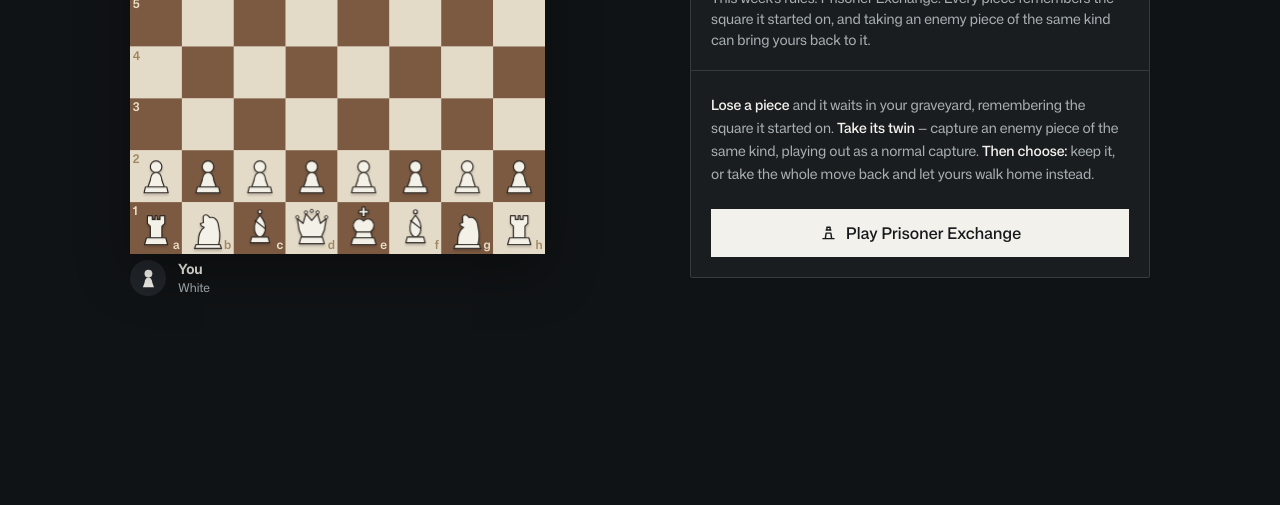
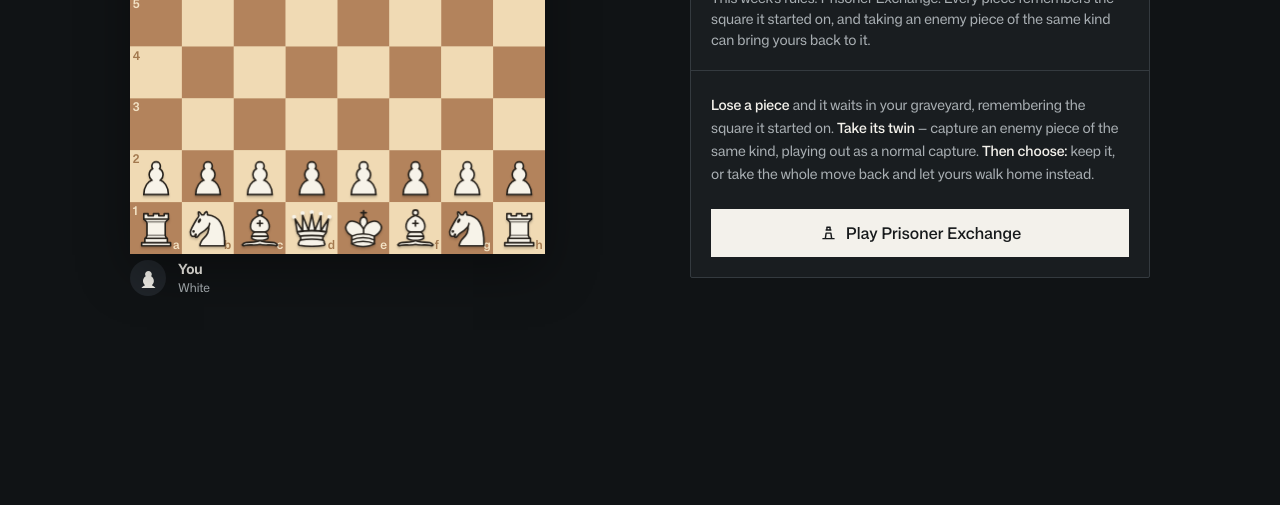
Before and after one commit to mjcreations123/chess-mottys-version, a website with bundled scripts: page index.html in a window 1280 px wide. Shown: the part 295-800 px from the top of the page. Built offline with nearby package versions, Linux system fonts and the light colour scheme.

Commit message:
Replace hand-drawn pieces with the real cburnett set (CC BY-SA 3.0)
Three rounds of hand-drawn original pieces, each guessing SVG bezier curves
through text and then self-grading the result, did not converge -- the
owner's read of round three's self-review ("did you seriously say the rook
looks good... the king is absolutely hideous") confirmed my own visual
judgment on this specific task was not reliable enough to keep iterating on.

Replaced with Colin M. L. Burnett's "cburnett" set -- the piece set behind
Wikipedia's chess diagrams and lichess's default, dual-licensed GFDL 1.2+ /
CC BY-SA 3.0 (https://commons.wikimedia.org/wiki/Category:SVG_chess_pieces).
Used unmodified apart from recoloring (fill/stroke swapped to this project's
palette; geometry untouched) -- vendored directly into js/ui/pieces.js as
inline path data rather than external asset files, keeping the existing
sprite/`<use>` rendering path unchanged. Attribution added to the Rules
modal per the license's requirement.

Reused the real knight and pawn geometry (not my own draft) for the brand
mark, both playerbar avatars, the bot-taunt glyph, and the favicon, so
identity stays visually consistent with the board pieces.

Board square colors (from the prior commit, unrelated to this one) stay as
the proven cream/warm-tan pairing close to what most major chess platforms
use, rather than a brand-matched color that read as muddy.

Full test suite passes (game logic is untouched; this is rendering only).

```diff
--- a/css/style.css
+++ b/css/style.css
@@ -36,8 +36,8 @@ body {
   --accent-ink: #2a0f09;
   --signal: #e4b75d;
   --signal-ink: #241c0b;
-  --sq-light: #e4dac8;
-  --sq-dark: #7c5a42;
+  --sq-light: #f0dab4;
+  --sq-dark: #b3835c;
   --move: rgba(228, 183, 93, .55);
   --focus: #ff9a85;
 
@@ -239,8 +239,8 @@ button, a { -webkit-tap-highlight-color: transparent; }
 }
 .coord--rank { top: 5%; left: 5%; }
 .coord--file { bottom: 5%; right: 5%; }
-.coord--on-light { color: #a08862; }
-.coord--on-dark { color: #ecdfc8; }
+.coord--on-light { color: #a3794f; }
+.coord--on-dark { color: #f3e2c4; }
 .piece {
   position: absolute;
   width: 12.5%;
@@ -696,6 +696,9 @@ button, a { -webkit-tap-highlight-color: transparent; }
 .rule-list li { display: grid; grid-template-columns: 28px 1fr; gap: var(--s-3); color: var(--muted); line-height: 1.5; }
 .rule-list b { color: var(--text); }
 .rule-mark { color: var(--accent); font-weight: var(--w-bold); }
+.credit-line { margin: var(--s-4) 0 0; color: var(--muted); font-size: var(--t-micro); }
+.credit-line a { color: var(--muted); }
+.credit-line a:hover { color: var(--text); }
 
 /* The end of the game should be readable from across the room, and it should
    say what happened to YOU rather than make you work it out. */
--- a/index.html
+++ b/index.html
@@ -26,8 +26,9 @@
 
   <header class="topbar">
     <a class="brand" href="/" aria-label="Chess, Motty's Version home">
-      <svg class="brand__mark" viewBox="24 16 56 72" aria-hidden="true">
-        <path d="M30,84 C29,66 33,54 42,48 L36,45 L34,40.5 L40.5,38.5 L40,26 C42,22 47,21 50,24 L54,28 C62,26 69,31 71,40 L74,58 C75,68 74,77 72,84 Z"/>
+      <svg class="brand__mark" viewBox="4 4 38 28" aria-hidden="true">
+        <path d="M22 10c10.5 1 16.5 8 16 29H15c0-9 10-6.5 8-21"/>
+        <path d="M24 18c.38 2.91-5.55 7.37-8 9-3 2-2.82 4.34-5 4-1.042-.94 1.41-3.04 0-3-1 0 .19 1.23-1 2-1 0-4.003 1-4-4 0-2 6-12 6-12s1.89-1.9 2-3.5c-.73-.994-.5-2-.5-3 1-1 3 2.5 3 2.5h2s.78-1.992 2.5-3c1 0 1 3 1 3"/>
       </svg>
       <span>Chess <b>(Motty's Version)</b></span>
     </a>
@@ -51,7 +52,7 @@
     <section class="arena" aria-label="Current chess game">
       <div class="playerbar playerbar--top" id="row-top">
         <div class="avatar avatar--bot" id="top-avatar" aria-hidden="true">
-          <svg viewBox="24 16 56 72"><path d="M30,84 C29,66 33,54 42,48 L36,45 L34,40.5 L40.5,38.5 L40,26 C42,22 47,21 50,24 L54,28 C62,26 69,31 71,40 L74,58 C75,68 74,77 72,84 Z"/></svg>
+          <svg viewBox="4 4 38 28"><path d="M22 10c10.5 1 16.5 8 16 29H15c0-9 10-6.5 8-21"/><path d="M24 18c.38 2.91-5.55 7.37-8 9-3 2-2.82 4.34-5 4-1.042-.94 1.41-3.04 0-3-1 0 .19 1.23-1 2-1 0-4.003 1-4-4 0-2 6-12 6-12s1.89-1.9 2-3.5c-.73-.994-.5-2-.5-3 1-1 3 2.5 3 2.5h2s.78-1.992 2.5-3c1 0 1 3 1 3"/></svg>
         </div>
         <div class="playerbar__identity">
           <strong id="top-name">MottyBot</strong>
@@ -80,7 +81,7 @@
 
       <div class="playerbar playerbar--bottom" id="row-bottom">
         <div class="avatar avatar--you" id="bottom-avatar" aria-hidden="true">
-          <svg viewBox="18 16 64 58"><circle cx="50" cy="30" r="12"/><path d="M38,58 C39,48 43,42 50,42 C57,42 61,48 62,58 L67,72 H33 Z"/></svg>
+          <svg viewBox="10 8 25 20"><path d="M22.5 9c-2.21 0-4 1.79-4 4 0 .89.29 1.71.78 2.38C17.33 16.5 16 18.59 16 21c0 2.03.94 3.84 2.41 5.03-3 1.06-7.41 5.55-7.41 13.47h23c0-7.92-4.41-12.41-7.41-13.47 1.47-1.19 2.41-3 2.41-5.03 0-2.41-1.33-4.5-3.28-5.62.49-.67.78-1.49.78-2.38 0-2.21-1.79-4-4-4z"/></svg>
         </div>
         <div class="playerbar__identity">
           <strong id="bottom-name">You</strong>
@@ -91,7 +92,7 @@
       </div>
 
       <div class="bot-taunt" id="bot-taunt" aria-live="polite" data-empty="true">
-        <span class="bot-taunt__who" aria-hidden="true"><svg viewBox="24 16 56 72"><path d="M30,84 C29,66 33,54 42,48 L36,45 L34,40.5 L40.5,38.5 L40,26 C42,22 47,21 50,24 L54,28 C62,26 69,31 71,40 L74,58 C75,68 74,77 72,84 Z"/></svg></span>
+        <span class="bot-taunt__who" aria-hidden="true"><svg viewBox="4 4 38 28"><path d="M22 10c10.5 1 16.5 8 16 29H15c0-9 10-6.5 8-21"/><path d="M24 18c.38 2.91-5.55 7.37-8 9-3 2-2.82 4.34-5 4-1.042-.94 1.41-3.04 0-3-1 0 .19 1.23-1 2-1 0-4.003 1-4-4 0-2 6-12 6-12s1.89-1.9 2-3.5c-.73-.994-.5-2-.5-3 1-1 3 2.5 3 2.5h2s.78-1.992 2.5-3c1 0 1 3 1 3"/></svg></span>
         <span class="bot-taunt__line" id="bot-taunt-line"></span>
       </div>
     </section>
--- a/js/main.js
+++ b/js/main.js
@@ -1409,6 +1409,7 @@ function showRules() {
         <li><span class="rule-mark">5</span><span><b>No limits, and MottyBot plays the same way.</b> Every fresh matching capture is another chance, each return uses up one dead piece, and MottyBot will take its own pieces back the moment you let it.</span></li>
         <li><span class="rule-mark">6</span><span><b>Everything else is chess.</b> Check, checkmate, castling, promotion. Draws: stalemate, threefold repetition, the fifty-move rule, or nothing left but the two kings. A returned rook cannot castle, and in check a return must block the check.</span></li>
       </ol>
+      <p class="credit-line">Chess pieces by Colin M. L. Burnett, <a href="https://creativecommons.org/licenses/by-sa/3.0/" target="_blank" rel="noopener">CC BY-SA 3.0</a>.</p>
       <div class="button-stack"><button class="btn btn--primary" id="rules-ok">Got it</button></div>
     </div>`);
   $('rules-ok').onclick = hideModal;
--- a/js/ui/pieces.js
+++ b/js/ui/pieces.js
@@ -1,73 +1,122 @@
-// Original piece set: flat solid silhouette, thin single-weight accent line,
-// no cartoon shading or "cute" detail (the old set's knight had a drawn eye
-// dot and a heavy uniform 4.35px outline that read as a toy/mascot set, not
-// a chess set). Geometry composed from scratch, not traced from any existing
-// set or engine.
+// Piece set: "cburnett" by Colin M.L. Burnett, used unmodified apart from
+// recoloring to this project's palette. Dual-licensed GNU Free Documentation
+// License 1.2+ and Creative Commons Attribution-ShareAlike 3.0 Unported.
+// Source: https://commons.wikimedia.org/wiki/Category:SVG_chess_pieces
+// Author: Colin M.L. Burnett. License: https://creativecommons.org/licenses/by-sa/3.0/
+//
+// Three attempts at drawing an original set from scratch (thick uniform
+// outline with a cartoon eye; then rebuilt anatomy for the knight only;
+// then rebuilt proportions for the rest without ever getting a reliable
+// read on whether the result actually looked right) did not produce
+// something that reads as well-made. Motty's version has plenty of its own
+// original design elsewhere -- pieces don't need to be reinvented to prove
+// that, and a battle-tested, professionally-drawn set serves the game
+// better than another guess. Recolored (fill/stroke only, geometry
+// untouched) to this project's palette; see attribution above.
 
 const THEME = {
-  w: { fill: '#F4F1E8', line: '#2B2620' },
-  b: { fill: '#23282C', line: '#0C0E0F' },
+  w: { fill: '#F7F3E9', line: '#241f19', hi: '#241f19' },
+  b: { fill: '#26211d', line: '#0a0806', hi: '#6b5d4f' },
 };
-
-const SW = 2.4; // crisp thin line, not a coloring-book outline
 
 function wrap(color, inner) {
   const c = THEME[color];
   return inner
     .replaceAll('{F}', c.fill)
     .replaceAll('{L}', c.line)
-    .replaceAll('{W}', String(SW));
+    .replaceAll('{H}', c.hi);
 }
 
 const SHAPES = {
-  // Pawn: ball head, tapered body, plinth. Three shapes, nothing more.
-  p: `
-    <circle cx="50" cy="30" r="12" fill="{F}" stroke="{L}" stroke-width="{W}"/>
-    <path d="M38,58 C39,48 43,42 50,42 C57,42 61,48 62,58 L67,72 H33 Z"
-          fill="{F}" stroke="{L}" stroke-width="{W}" stroke-linejoin="round"/>
-    <path d="M28,72 H72 L75,84 H25 Z" fill="{F}" stroke="{L}" stroke-width="{W}" stroke-linejoin="round"/>
-  `,
-  // Rook: square crenellated tower, straight shaft, plinth.
-  r: `
-    <path d="M32,24 H42 V32 H48 V24 H52 V32 H58 V24 H68 V40 L62,46 V70 H38 V46 L32,40 Z"
-          fill="{F}" stroke="{L}" stroke-width="{W}" stroke-linejoin="round"/>
-    <path d="M30,70 H70 L74,84 H26 Z" fill="{F}" stroke="{L}" stroke-width="{W}" stroke-linejoin="round"/>
-  `,
-  // Knight: horse-head profile, cut ear notch (not a drawn eye), plinth.
-  n: `
-    <path d="M30,84 C29,66 33,54 42,48 L36,45 L34,40.5 L40.5,38.5 L40,26 C42,22 47,21 50,24
-             L54,28 C62,26 69,31 71,40 L74,58 C75,68 74,77 72,84 Z"
-          fill="{F}" stroke="{L}" stroke-width="{W}" stroke-linejoin="round"/>
-    <path d="M25,84 H75 L78,92 H22 Z" fill="{F}" stroke="{L}" stroke-width="{W}" stroke-linejoin="round"/>
-  `,
-  // Bishop: ball finial, tapered mitre with a single diagonal slit, plinth.
-  b: `
-    <circle cx="50" cy="16" r="4" fill="{F}" stroke="{L}" stroke-width="{W}"/>
-    <path d="M50,23 C58,32 63,42 61,54 C60,62 55,68 50,68 C45,68 40,62 39,54 C37,42 42,32 50,23 Z"
-          fill="{F}" stroke="{L}" stroke-width="{W}" stroke-linejoin="round"/>
-    <path d="M40,34 L60,50" stroke="{L}" stroke-width="2.6" stroke-linecap="round" fill="none"/>
-    <path d="M33,68 H67 L70,80 H30 Z" fill="{F}" stroke="{L}" stroke-width="{W}" stroke-linejoin="round"/>
-  `,
-  // Queen: five-point coronet, bell gown, plinth.
-  q: `
-    <path d="M24,54 L20,30 L32,40 L38,20 L50,34 L62,20 L68,40 L80,30 L76,54 L70,68 H30 Z"
-          fill="{F}" stroke="{L}" stroke-width="{W}" stroke-linejoin="round"/>
-    <circle cx="20" cy="27" r="3.2" fill="{F}" stroke="{L}" stroke-width="2"/>
-    <circle cx="38" cy="17" r="3.2" fill="{F}" stroke="{L}" stroke-width="2"/>
-    <circle cx="50" cy="14" r="3.2" fill="{F}" stroke="{L}" stroke-width="2"/>
-    <circle cx="62" cy="17" r="3.2" fill="{F}" stroke="{L}" stroke-width="2"/>
-    <circle cx="80" cy="27" r="3.2" fill="{F}" stroke="{L}" stroke-width="2"/>
-    <path d="M28,68 H72 L76,82 H24 Z" fill="{F}" stroke="{L}" stroke-width="{W}" stroke-linejoin="round"/>
-  `,
-  // King: cross finial, two-lobe crown, mantle, plinth.
-  k: `
-    <path d="M47,6 H53 V13 H60 V19 H53 V26 H47 V19 H40 V13 H47 Z"
-          fill="{F}" stroke="{L}" stroke-width="{W}" stroke-linejoin="round"/>
-    <path d="M36,58 C28,52 26,42 32,35 C37,29 45,29 50,35 C55,29 63,29 68,35 C74,42 72,52 64,58 Z"
-          fill="{F}" stroke="{L}" stroke-width="{W}" stroke-linejoin="round"/>
-    <path d="M35,58 H65 L68,70 H32 Z" fill="{F}" stroke="{L}" stroke-width="{W}" stroke-linejoin="round"/>
-    <path d="M28,70 H72 L76,84 H24 Z" fill="{F}" stroke="{L}" stroke-width="{W}" stroke-linejoin="round"/>
-  `,
+  w: {
+    k: `
+      <g fill="none" stroke="{L}" stroke-linecap="round" stroke-linejoin="round" stroke-width="1.5">
+        <path stroke-linejoin="miter" d="M22.5 11.63V6M20 8h5"/>
+        <path fill="{F}" stroke-linecap="butt" stroke-linejoin="miter" d="M22.5 25s4.5-7.5 3-10.5c0 0-1-2.5-3-2.5s-3 2.5-3 2.5c-1.5 3 3 10.5 3 10.5"/>
+        <path fill="{F}" d="M11.5 37c5.5 3.5 15.5 3.5 21 0v-7s9-4.5 6-10.5c-4-6.5-13.5-3.5-16 4V27v-3.5c-3.5-7.5-13-10.5-16-4-3 6 5 10 5 10z"/>
+        <path d="M11.5 30c5.5-3 15.5-3 21 0m-21 3.5c5.5-3 15.5-3 21 0m-21 3.5c5.5-3 15.5-3 21 0"/>
+      </g>`,
+    q: `
+      <g fill="{F}" stroke="{L}" stroke-linecap="round" stroke-linejoin="round" stroke-width="1.5">
+        <g stroke="none">
+          <circle cx="6" cy="12" r="2"/><circle cx="22.5" cy="7.5" r="2"/><circle cx="39" cy="12" r="2"/>
+          <circle cx="14" cy="8.5" r="2"/><circle cx="31" cy="9" r="2"/>
+        </g>
+        <path stroke-linecap="butt" d="M9 26c8.5-1.5 21-1.5 27 0l2-12-7 11V11l-5.5 13.5-3-15-3 15-5.5-14V25L7 14z"/>
+        <path stroke-linecap="butt" d="M9 26c0 2 1.5 2 2.5 4 1 1.5 1 1 .5 3.5-1.5 1-1.5 2.5-1.5 2.5-1.5 1.5.5 2.5.5 2.5 6.5 1 16.5 1 23 0 0 0 1.5-1 0-2.5 0 0 .5-1.5-1-2.5-.5-2.5-.5-2 .5-3.5 1-2 2.5-2 2.5-4-8.5-1.5-18.5-1.5-27 0z"/>
+        <path fill="none" d="M11.5 30c3.5-1 18.5-1 22 0M12 33.5c6-1 15-1 21 0"/>
+      </g>`,
+    r: `
+      <g fill="{F}" stroke="{L}" stroke-linecap="round" stroke-linejoin="round" stroke-width="1.5">
+        <path stroke-linecap="butt" d="M9 39h27v-3H9zm3-3v-4h21v4zm-1-22V9h4v2h5V9h5v2h5V9h4v5"/>
+        <path d="m34 14-3 3H14l-3-3"/>
+        <path stroke-linecap="butt" stroke-linejoin="miter" d="M31 17v12.5H14V17"/>
+        <path d="m31 29.5 1.5 2.5h-20l1.5-2.5"/>
+        <path fill="none" stroke-linejoin="miter" d="M11 14h23"/>
+      </g>`,
+    b: `
+      <g fill="none" stroke="{L}" stroke-linecap="round" stroke-linejoin="round" stroke-width="1.5">
+        <g fill="{F}" stroke-linecap="butt">
+          <path d="M9 36c3.39-.97 10.11.43 13.5-2 3.39 2.43 10.11 1.03 13.5 2 0 0 1.65.54 3 2-.68.97-1.65.99-3 .5-3.39-.97-10.11.46-13.5-1-3.39 1.46-10.11.03-13.5 1-1.35.49-2.32.47-3-.5 1.35-1.94 3-2 3-2z"/>
+          <path d="M15 32c2.5 2.5 12.5 2.5 15 0 .5-1.5 0-2 0-2 0-2.5-2.5-4-2.5-4 5.5-1.5 6-11.5-5-15.5-11 4-10.5 14-5 15.5 0 0-2.5 1.5-2.5 4 0 0-.5.5 0 2z"/>
+          <path d="M25 8a2.5 2.5 0 1 1-5 0 2.5 2.5 0 1 1 5 0z"/>
+        </g>
+        <path stroke-linejoin="miter" d="M17.5 26h10M15 30h15m-7.5-14.5v5M20 18h5"/>
+      </g>`,
+    n: `
+      <g fill="none" stroke="{L}" stroke-linecap="round" stroke-linejoin="round" stroke-width="1.5">
+        <path fill="{F}" d="M22 10c10.5 1 16.5 8 16 29H15c0-9 10-6.5 8-21"/>
+        <path fill="{F}" d="M24 18c.38 2.91-5.55 7.37-8 9-3 2-2.82 4.34-5 4-1.042-.94 1.41-3.04 0-3-1 0 .19 1.23-1 2-1 0-4.003 1-4-4 0-2 6-12 6-12s1.89-1.9 2-3.5c-.73-.994-.5-2-.5-3 1-1 3 2.5 3 2.5h2s.78-1.992 2.5-3c1 0 1 3 1 3"/>
+        <path fill="{L}" stroke="{L}" d="M9.5 25.5a.5.5 0 1 1-1 0 .5.5 0 1 1 1 0m5.433-9.75a.5 1.5 30 1 1-.866-.5.5 1.5 30 1 1 .866.5"/>
+      </g>`,
+    p: `<path fill="{F}" stroke="{L}" stroke-linecap="round" stroke-width="1.5" d="M22.5 9c-2.21 0-4 1.79-4 4 0 .89.29 1.71.78 2.38C17.33 16.5 16 18.59 16 21c0 2.03.94 3.84 2.41 5.03-3 1.06-7.41 5.55-7.41 13.47h23c0-7.92-4.41-12.41-7.41-13.47 1.47-1.19 2.41-3 2.41-5.03 0-2.41-1.33-4.5-3.28-5.62.49-.67.78-1.49.78-2.38 0-2.21-1.79-4-4-4z"/>`,
+  },
+  b: {
+    k: `
+      <g fill="none" stroke="{L}" stroke-linecap="round" stroke-linejoin="round" stroke-width="1.5">
+        <path stroke-linejoin="miter" d="M22.5 11.6V6"/>
+        <path fill="{F}" stroke-linecap="butt" stroke-linejoin="miter" d="M22.5 25s4.5-7.5 3-10.5c0 0-1-2.5-3-2.5s-3 2.5-3 2.5c-1.5 3 3 10.5 3 10.5"/>
+        <path fill="{F}" d="M11.5 37a22.3 22.3 0 0 0 21 0v-7s9-4.5 6-10.5c-4-6.5-13.5-3.5-16 4V27v-3.5c-3.5-7.5-13-10.5-16-4-3 6 5 10 5 10z"/>
+        <path stroke-linejoin="miter" d="M20 8h5"/>
+        <path stroke="{H}" d="M32 29.5s8.5-4 6-9.7C34.1 14 25 18 22.5 24.6v2.1-2.1C20 18 9.9 14 7 19.9c-2.5 5.6 4.8 9 4.8 9"/>
+        <path stroke="{H}" d="M11.5 30c5.5-3 15.5-3 21 0m-21 3.5c5.5-3 15.5-3 21 0m-21 3.5c5.5-3 15.5-3 21 0"/>
+      </g>`,
+    q: `
+      <g fill-rule="evenodd" stroke="{L}" stroke-linecap="round" stroke-linejoin="round" stroke-width="1.5">
+        <g fill="{F}" stroke="none">
+          <circle cx="6" cy="12" r="2.75"/><circle cx="14" cy="9" r="2.75"/><circle cx="22.5" cy="8" r="2.75"/>
+          <circle cx="31" cy="9" r="2.75"/><circle cx="39" cy="12" r="2.75"/>
+        </g>
+        <path fill="{F}" stroke-linecap="butt" d="M9 26c8.5-1.5 21-1.5 27 0l2.5-12.5L31 25l-.3-14.1-5.2 13.6-3-14.5-3 14.5-5.2-13.6L14 25 6.5 13.5z"/>
+        <path fill="{F}" stroke-linecap="butt" d="M9 26c0 2 1.5 2 2.5 4 1 1.5 1 1 .5 3.5-1.5 1-1.5 2.5-1.5 2.5-1.5 1.5.5 2.5.5 2.5 6.5 1 16.5 1 23 0 0 0 1.5-1 0-2.5 0 0 .5-1.5-1-2.5-.5-2.5-.5-2 .5-3.5 1-2 2.5-2 2.5-4-8.5-1.5-18.5-1.5-27 0z"/>
+        <path fill="none" stroke-linecap="butt" d="M11 38.5a35 35 1 0 0 23 0"/>
+        <path fill="none" stroke="{H}" d="M11 29a35 35 1 0 1 23 0m-21.5 2.5h20m-21 3a35 35 1 0 0 22 0m-23 3a35 35 1 0 0 24 0"/>
+      </g>`,
+    r: `
+      <g fill-rule="evenodd" stroke="{L}" stroke-linecap="round" stroke-linejoin="round" stroke-width="1.5">
+        <path fill="{F}" stroke-linecap="butt" d="M9 39h27v-3H9zm3.5-7 1.5-2.5h17l1.5 2.5zm-.5 4v-4h21v4z"/>
+        <path fill="{F}" stroke-linecap="butt" stroke-linejoin="miter" d="M14 29.5v-13h17v13z"/>
+        <path fill="{F}" stroke-linecap="butt" d="M14 16.5 11 14h23l-3 2.5zM11 14V9h4v2h5V9h5v2h5V9h4v5z"/>
+        <path fill="none" stroke="{H}" stroke-linejoin="miter" stroke-width="1" d="M12 35.5h21m-20-4h19m-18-2h17m-17-13h17M11 14h23"/>
+      </g>`,
+    b: `
+      <g fill="none" stroke="{L}" stroke-linecap="round" stroke-linejoin="round" stroke-width="1.5">
+        <g fill="{F}" stroke-linecap="butt">
+          <path d="M9 36c3.4-1 10.1.4 13.5-2 3.4 2.4 10.1 1 13.5 2 0 0 1.6.5 3 2-.7 1-1.6 1-3 .5-3.4-1-10.1.5-13.5-1-3.4 1.5-10.1 0-13.5 1-1.4.5-2.3.5-3-.5 1.4-2 3-2 3-2z"/>
+          <path d="M15 32c2.5 2.5 12.5 2.5 15 0 .5-1.5 0-2 0-2 0-2.5-2.5-4-2.5-4 5.5-1.5 6-11.5-5-15.5-11 4-10.5 14-5 15.5 0 0-2.5 1.5-2.5 4 0 0-.5.5 0 2z"/>
+          <path d="M25 8a2.5 2.5 0 1 1-5 0 2.5 2.5 0 1 1 5 0z"/>
+        </g>
+        <path stroke="{H}" stroke-linejoin="miter" d="M17.5 26h10M15 30h15m-7.5-14.5v5M20 18h5"/>
+      </g>`,
+    n: `
+      <g fill="none" stroke="{L}" stroke-linecap="round" stroke-linejoin="round" stroke-width="1.5">
+        <path fill="{F}" d="M22 10c10.5 1 16.5 8 16 29H15c0-9 10-6.5 8-21"/>
+        <path fill="{F}" d="M24 18c.38 2.91-5.55 7.37-8 9-3 2-2.82 4.34-5 4-1.04-.94 1.41-3.04 0-3-1 0 .19 1.23-1 2-1 0-4 1-4-4 0-2 6-12 6-12s1.89-1.9 2-3.5c-.73-1-.5-2-.5-3 1-1 3 2.5 3 2.5h2s.78-2 2.5-3c1 0 1 3 1 3"/>
+        <path fill="{H}" stroke="{H}" d="M9.5 25.5a.5.5 0 1 1-1 0 .5.5 0 1 1 1 0m5.43-9.75a.5 1.5 30 1 1-.86-.5.5 1.5 30 1 1 .86.5"/>
+        <path fill="{H}" stroke="none" d="m24.55 10.4-.45 1.45.5.15c3.15 1 5.65 2.49 7.9 6.75S35.75 29.06 35.25 39l-.05.5h2.25l.05-.5c.5-10.06-.88-16.85-3.25-21.34s-5.79-6.64-9.19-7.16z"/>
+      </g>`,
+    p: `<path fill="{F}" stroke="{L}" stroke-linecap="round" stroke-width="1.5" d="M22.5 9a4 4 0 0 0-3.22 6.38 6.48 6.48 0 0 0-.87 10.65c-3 1.06-7.41 5.55-7.41 13.47h23c0-7.92-4.41-12.41-7.41-13.47a6.46 6.46 0 0 0-.87-10.65A4.01 4.01 0 0 0 22.5 9z"/>`,
+  },
 };
 
 export const PIECE_KEYS = ['wk', 'wq', 'wr', 'wb', 'wn', 'wp', 'bk', 'bq', 'br', 'bb', 'bn', 'bp'];
@@ -75,13 +124,13 @@ export const PIECE_KEYS = ['wk', 'wq', 'wr', 'wb', 'wn', 'wp', 'bk', 'bq', 'br',
 export function pieceSpriteSVG() {
   let symbols = '';
   for (const color of ['w', 'b']) {
-    for (const [type, tpl] of Object.entries(SHAPES)) {
-      symbols += `<symbol id="pc-${color}${type}" viewBox="0 0 100 100">${wrap(color, tpl)}</symbol>`;
+    for (const [type, tpl] of Object.entries(SHAPES[color])) {
+      symbols += `<symbol id="pc-${color}${type}" viewBox="0 0 45 45">${wrap(color, tpl)}</symbol>`;
     }
   }
   return `<svg xmlns="http://www.w3.org/2000/svg" style="position:absolute;width:0;height:0;overflow:hidden" aria-hidden="true"><defs>${symbols}</defs></svg>`;
 }
 
 export function pieceUse(color, type, extra = '') {
-  return `<svg viewBox="0 0 100 100" ${extra}><use href="#pc-${color}${type}"/></svg>`;
+  return `<svg viewBox="0 0 45 45" ${extra}><use href="#pc-${color}${type}"/></svg>`;
 }
```
Also changed, not shown: favicon.svg.
